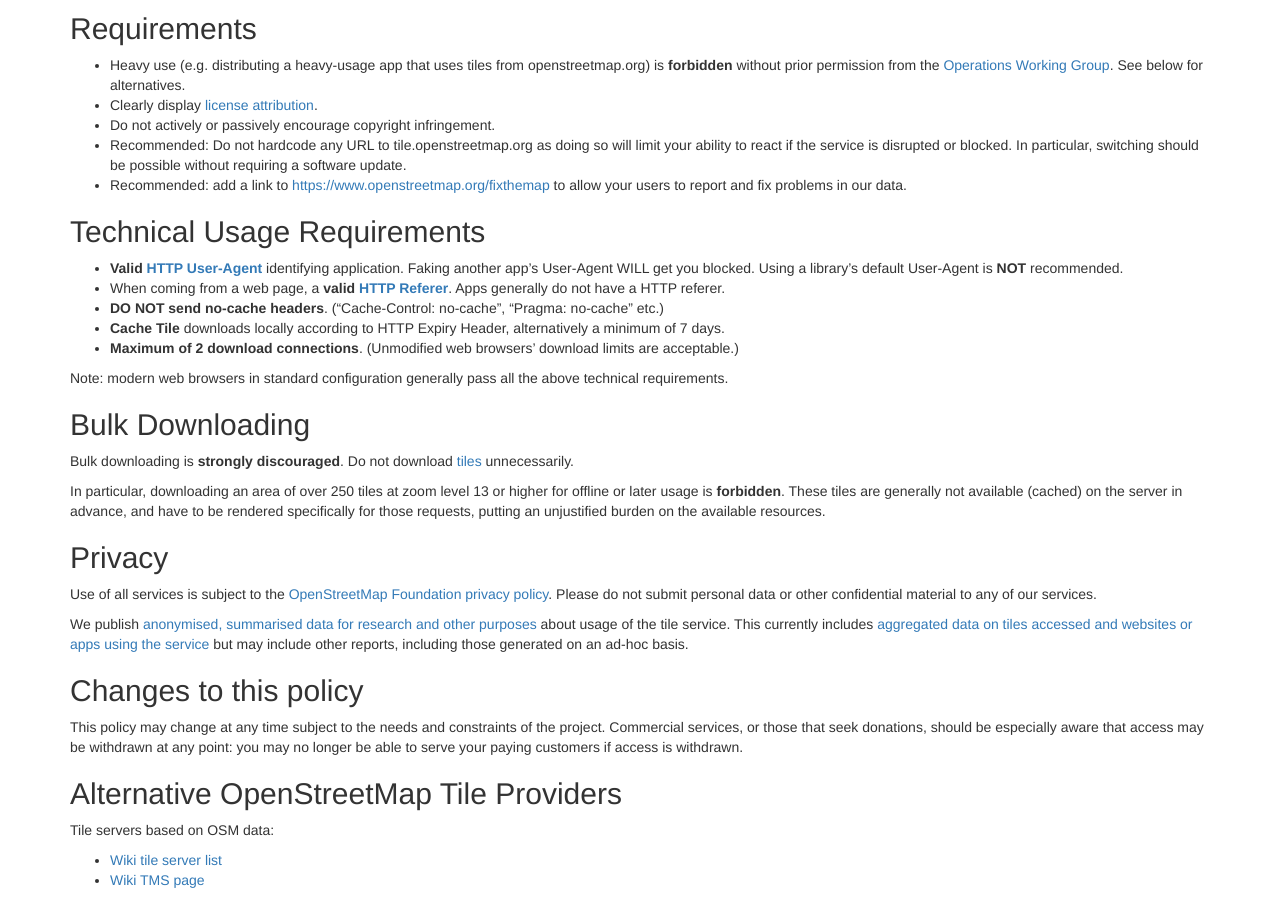
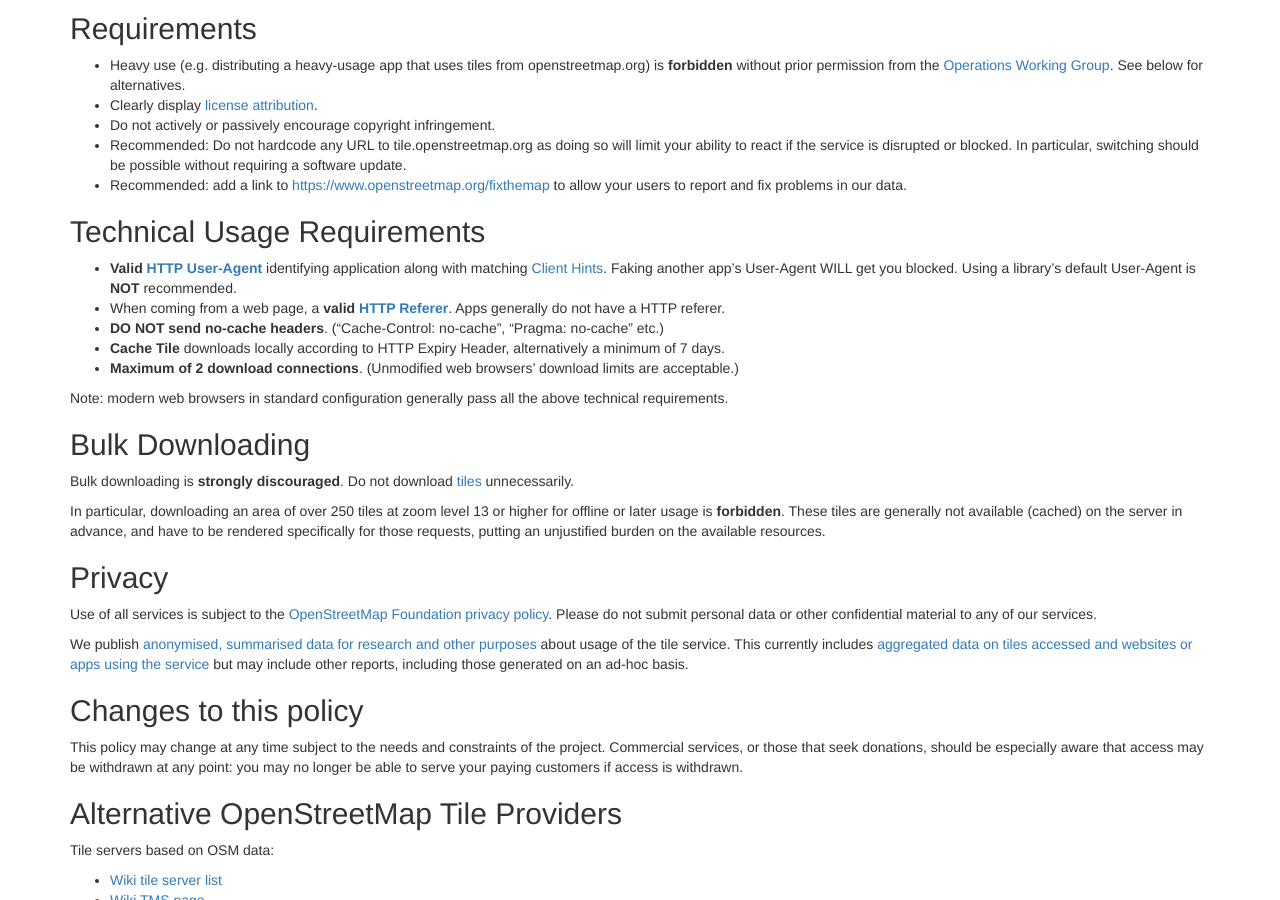
Before and after one commit to openstreetmap/owg-website, a Jekyll site: the page built from policies/tiles.md, in a window 1280 px wide and 900 px high, scrolled down 400 px. Built offline with Jekyll 4.4.1, drawn with Linux system fonts in a browser that asks for light colours.

Commit message:
Mention Client Hints in the Requirements

```diff
--- a/policies/tiles.md
+++ b/policies/tiles.md
@@ -27,7 +27,7 @@
 
 ## Technical Usage Requirements
 
-* **Valid [HTTP User-Agent](https://developer.mozilla.org/en-US/docs/Web/HTTP/Headers/User-Agent)** identifying application. Faking another app's User-Agent WILL get you blocked. Using a library's default User-Agent is **NOT** recommended.
+* **Valid [HTTP User-Agent](https://developer.mozilla.org/en-US/docs/Web/HTTP/Headers/User-Agent)** identifying application along with matching [Client Hints](https://developer.mozilla.org/en-US/docs/Web/HTTP/Client_hints). Faking another app's User-Agent WILL get you blocked. Using a library's default User-Agent is **NOT** recommended.
 * When coming from a web page, a **valid [HTTP Referer](https://developer.mozilla.org/en-US/docs/Web/HTTP/Headers/Referer)**. Apps generally do not have a HTTP referer.
 * **DO NOT send no-cache headers**. ("Cache-Control: no-cache", "Pragma: no-cache" etc.)
 * **Cache Tile** downloads locally according to HTTP Expiry Header, alternatively a minimum of 7 days.
```
